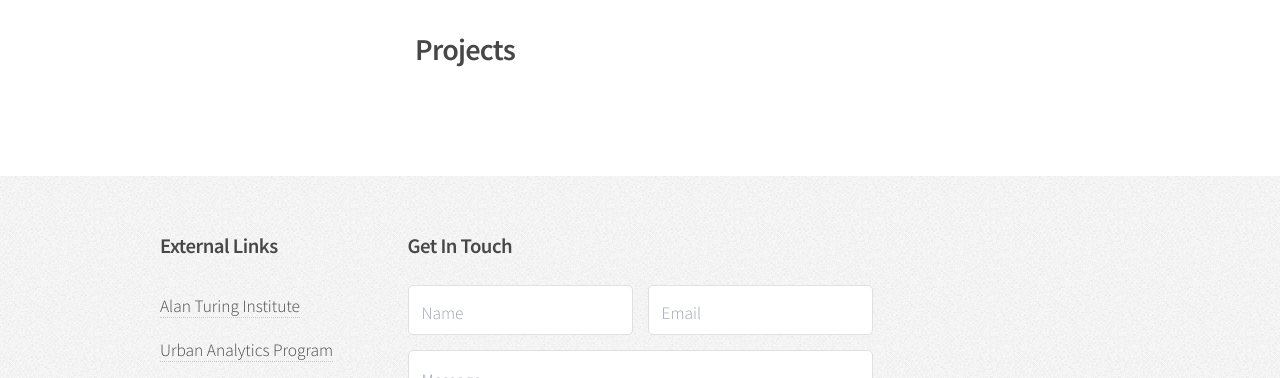
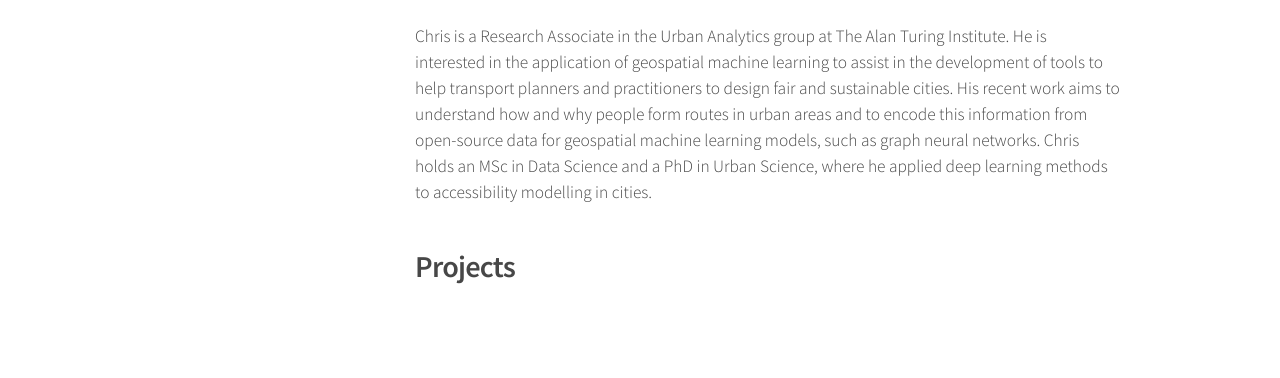
Before and after one commit to Urban-Analytics-Technology-Platform/Urban-Analytics-Technology-Platform.github.io, an Astro site: page /people/chris_conlan in a window 1280 px wide. Shown: the part 394-772 px from the top of the page. Built offline with nearby package versions, Linux system fonts and the light colour scheme; Astro itself is replaced by a stand-in of ours.

Commit message:
Update chris_conlan.md
Added bio

```diff
--- a/src/content/people/chris_conlan.md
+++ b/src/content/people/chris_conlan.md
@@ -3,3 +3,5 @@ firstName: "Chris"
 lastName: "Conlan"
 avatarURL: ""
 ---
+
+Chris is a Research Associate in the Urban Analytics group at The Alan Turing Institute. He is interested in the application of geospatial machine learning to assist in the development of tools to help transport planners and practitioners to design fair and sustainable cities. His recent work aims to understand how and why people form routes in urban areas and to encode this information from open-source data for geospatial machine learning models, such as graph neural networks. Chris holds an MSc in Data Science and a PhD in Urban Science, where he applied deep learning methods to accessibility modelling in cities.
```
